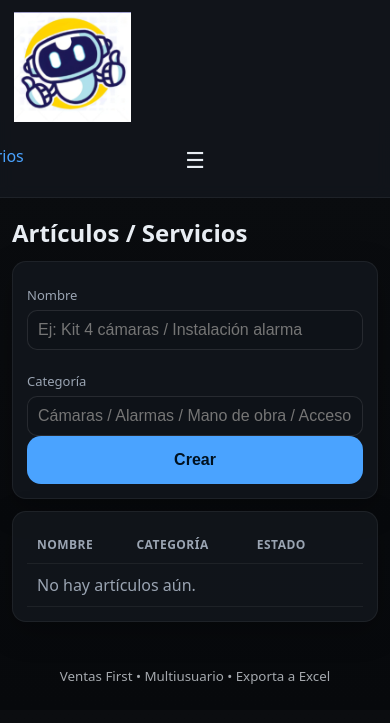
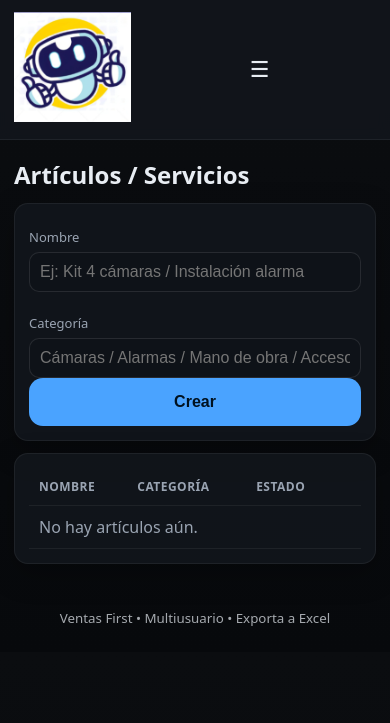
Before and after one commit to hdrut/FirstImports, a FastAPI app: page /articulos in a window 390 px wide. Shown: the top 723 px of the page. Run offline with FastAPI, Linux system fonts and the light colour scheme; the visitor is signed in with stand-in values (Sample User, id 1); data comes from the database, SQL or seed files in the repository; data that the repository does not hold is empty; some libraries are stand-ins or nearby versions.

Commit message:
Update base.html

```diff
--- a/templates/base.html
+++ b/templates/base.html
@@ -4,66 +4,12 @@
   <meta charset="utf-8"/>
   <meta name="viewport" content="width=device-width, initial-scale=1, viewport-fit=cover">
   <title>{{ app }}</title>
-  <link rel="stylesheet" href="/static/styles.css"/>
+  <link rel="stylesheet" href="/static/styles.css?v=menu-20260107-1"/>
   <link rel="icon" href="/static/favicon.ico" type="image/x-icon">
   <link rel="shortcut icon" href="/static/favicon.ico" type="image/x-icon">
 
   <link rel="icon" type="image/png" sizes="32x32" href="/static/favicon-32x32.png">
   <link rel="icon" type="image/png" sizes="16x16" href="/static/favicon-16x16.png">
-
-  <!-- Mobile tweaks (solo base.html, conservador) -->
-  <style>
-    @media (max-width: 720px){
-      /* Container más cómodo */
-      .container{ padding-left: 12px; padding-right: 12px; }
-
-      /* Nav: que envuelva y sea tocable */
-      .nav{
-        display: flex;
-        flex-wrap: wrap;
-        gap: 10px;
-        align-items: center;
-      }
-      .nav a{
-        padding: 12px 12px;
-        border-radius: 12px;
-        display: inline-flex;
-        align-items: center;
-        justify-content: center;
-        min-height: 48px;
-        text-decoration: none;
-                flex: 1 1 calc(50% - 10px);
-      }
-
-      /* Botones y controles con tamaño mínimo */
-      button, .btn{
-        min-height: 48px;
-      }
-
-      /* Evitar zoom iOS */
-      input, select, textarea{
-        font-size: 16px;
-      }
-
-      /* Header: que no se rompa */
-      .topbar{
-        gap: 10px;
-        flex-wrap: wrap;
-      }
-
-      /* Logout / user chip más cómodo */
-      .logout{
-        display: flex;
-        gap: 10px;
-        flex-wrap: wrap;
-        align-items: center;
-      }
-      .logout button{
-        padding: 12px 14px;
-        border-radius: 12px;
-      }
-    }
-  </style>
 </head>
 
 <body>
```
